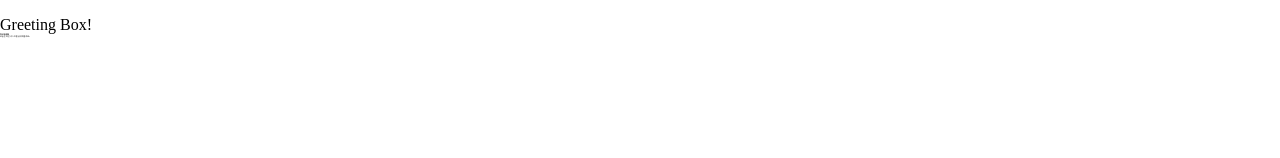
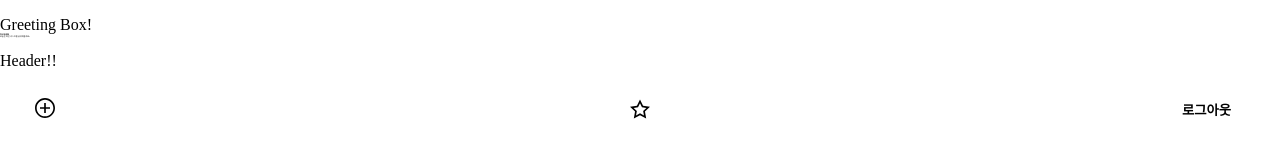
Before and after one commit to 42KIM/ShareTube_FE, a Next.js app: page /test in a window 1280 px wide. Shown: the part 354-512 px from the top of the page. Built offline with nearby package versions, Linux system fonts and the light colour scheme.

Commit message:
feat: header 컴포넌트 초기 형태 구현

```diff
--- a/pages/test/index.tsx
+++ b/pages/test/index.tsx
@@ -1,5 +1,5 @@
 import { Text, Image, Icon } from '@/base';
-import { Dashboard, GreetingBox } from '@/domain';
+import { Dashboard, GreetingBox, Header } from '@/domain';
 
 const TestPage = () => {
   const dropContent = [
@@ -57,6 +57,10 @@ const TestPage = () => {
         textSizes={['02px', '02px']}
         isBold={[true, false]}
       />
+      <br />
+      Header!!
+      <br />
+      <Header />
     </>
   );
 };
--- a/src/components/base/Icon/types.ts
+++ b/src/components/base/Icon/types.ts
@@ -3,7 +3,7 @@ import { IColor, IIconNames, IIconSize } from '@/types';
 interface IconProps {
   icon: IIconNames;
   size: IIconSize;
-  color: IColor;
+  color?: IColor;
 }
 
 export type { IconProps };
--- /dev/null
+++ b/src/components/domain/Header/index.tsx
@@ -0,0 +1,48 @@
+import { ReactElement } from 'react';
+import { StyledContainer, StyledLogo, StyledButton } from './styles';
+import { Icon } from '@/base';
+import { ICON_SIZE } from '@/constants';
+import Link from 'next/link';
+
+// temp urls
+const Header = (): ReactElement => {
+  // from store
+  let isLoggedIn = true;
+
+  // onclick logout fn
+  const logOut = () => {
+    console.log('log out!');
+    // logout dispatch -> refresh page?
+  };
+
+  return (
+    <StyledContainer>
+      <Link href={'#'}>
+        <a>
+          <Icon icon={'add'} size={ICON_SIZE.lg} />
+        </a>
+      </Link>
+      {/* // temp Logo Icon */}
+      <Link href={'#'}>
+        <a>
+          <StyledLogo>
+            <Icon icon={'bookmark'} size={ICON_SIZE.lg} />
+          </StyledLogo>
+        </a>
+      </Link>
+      {isLoggedIn ? (
+        <StyledButton onClick={logOut} type={'button'}>
+          {'로그아웃'}
+        </StyledButton>
+      ) : (
+        <Link href={'/auth'}>
+          <a>
+            <Icon icon={'share'} size={ICON_SIZE.lg} />
+          </a>
+        </Link>
+      )}
+    </StyledContainer>
+  );
+};
+
+export default Header;
--- /dev/null
+++ b/src/components/domain/Header/styles.ts
@@ -0,0 +1,36 @@
+import styled from 'styled-components';
+
+// box-sizing -> global
+// button cursor pointer -> global
+const StyledContainer = styled.div`
+  position: relative;
+  box-sizing: border-box;
+  display: flex;
+  align-items: center;
+  justify-content: space-between;
+  width: 100%;
+  height: 80px;
+  padding: 30px 35px;
+`;
+
+const StyledLogo = styled.div`
+  position: absolute;
+  top: 0;
+  right: 0;
+  bottom: 0;
+  left: 0;
+  width: 20px;
+  height: 20px;
+  margin: auto;
+`;
+
+const StyledButton = styled.button`
+  width: 77px;
+  height: 40px;
+  font-weight: bold;
+  background-color: transparent;
+  border: 0;
+  outline: 0;
+`;
+
+export { StyledContainer, StyledLogo, StyledButton };
--- a/src/components/domain/index.ts
+++ b/src/components/domain/index.ts
@@ -1,2 +1,3 @@
 export { default as Dashboard } from './Dashboard';
 export { default as GreetingBox } from './GreetingBox';
+export { default as Header } from './Header';
```
